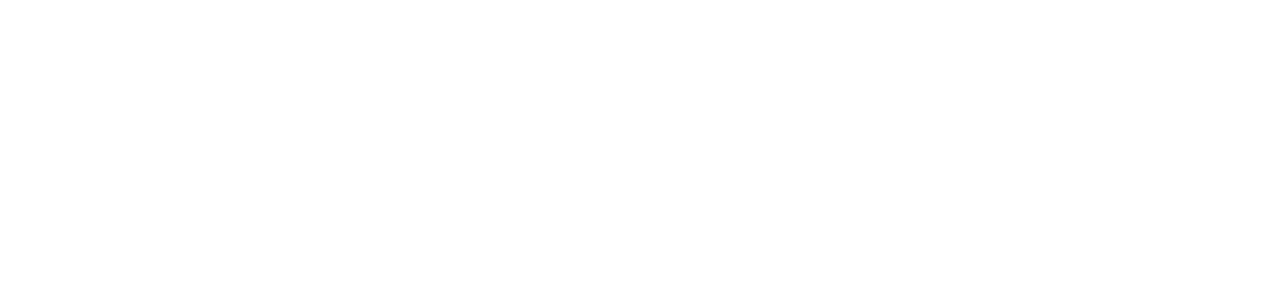
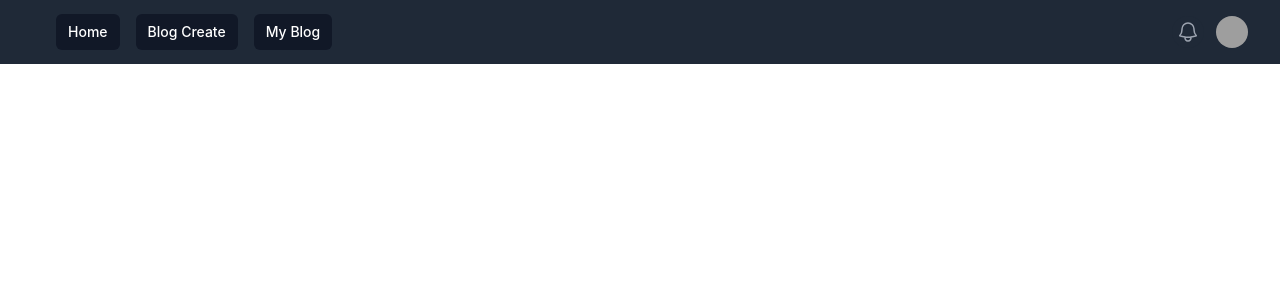
Before and after one commit to manjil09/BisleriumBlog_React, a React (Create React App) app: page /nav in a window 1280 px wide. Before the commit this address had no page. Shown: the top 300 px of the page. Built offline with nearby package versions, Linux system fonts and the light colour scheme; grey boxes are pictures that could not be loaded.

Commit message:
navigation bar issues fixed

```diff
--- a/src/App.js
+++ b/src/App.js
@@ -13,10 +13,10 @@
   return (
     <BrowserRouter>
     <Routes>
-      <Route path ="/" element={<Navigation/>}></Route>
+      <Route path ="/nav" element={<Navigation/>}></Route>
       <Route path ="/login" element={<Login/>}></Route>
       <Route path ="/register" element={<Register/>}></Route>
-      <Route path ="/home" element={<Home/>}></Route>
+      <Route path ="/" element={<Home/>}></Route>
       <Route path ="/createBlog" element={<CreateBlog/>}></Route>
       <Route path ="/blogView/:id" element={<BlogView/>}></Route>
       <Route path ="/myBlog" element={<BlogView/>}></Route>
--- a/src/NavBar/Navigation.jsx
+++ b/src/NavBar/Navigation.jsx
@@ -2,7 +2,7 @@
 import { Bars3Icon, BellIcon, XMarkIcon } from '@heroicons/react/24/outline'
 
 const navigation = [
-    { name: 'Home', href: '/home', current: true },
+    { name: 'Home', href: '/', current: true },
     { name: 'Blog Create', href: '/createBlog', current: true },
     { name: ' My Blog ', href: '/myBlog', current: true },
 
```
